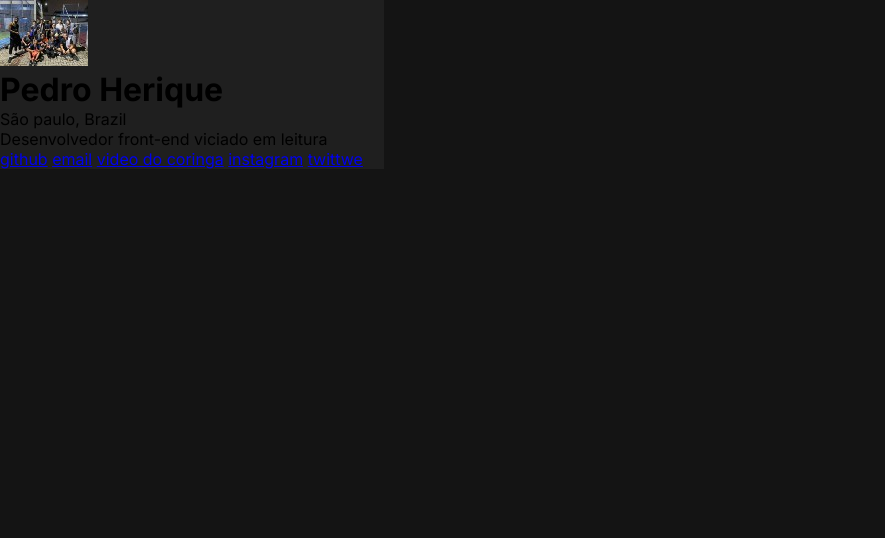
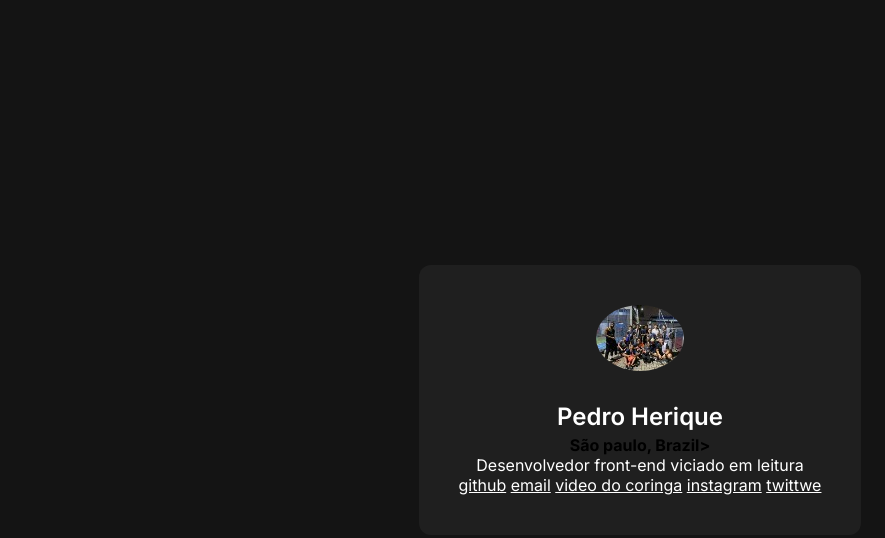
Before and after one commit to pedr0000000/meus_links, a plain HTML site: page index.html in a window 1280 px wide. Shown: the whole page, without its empty margins (0-885 px from the left). Drawn offline with Linux system fonts and the light colour scheme.

Commit message:
strong, css e outras coisas

```diff
--- a/index.html
+++ b/index.html
@@ -14,7 +14,7 @@
   <div>
     <img src="./foto.jpg" alt="foto da tropa">
     <h1>Pedro Herique</h1>
-    <p>São paulo, Brazil</p>
+    <strong> São paulo, Brazil></strong>
 
     <p>Desenvolvedor front-end viciado em leitura</p>
     <a href="https://github.com/pedr0000000">github</a>
--- a/styles.css
+++ b/styles.css
@@ -8,12 +8,31 @@
 body {
     background-color: #141414;
     height: 100vh;
-
-
-    border: 1px soli;
+    align-items: center;
+    display: flex;
+    justify-content: center;
 }
 
 div {
     background-color: #1f1f1f;
-    width: 384px;
+    width: 384;
+    padding: 40px;
+    text-align: center;
+    border-radius: 12px;
 }
+
+h1, p, a{
+    color: #fff;
+
+}
+
+div h1 {
+    font-size: 24px;
+    line-height: 36px;
+    font-weight: 600;
+}
+
+div img {
+    border-radius: 50%;
+    margin-bottom: 24px;
+}
```
